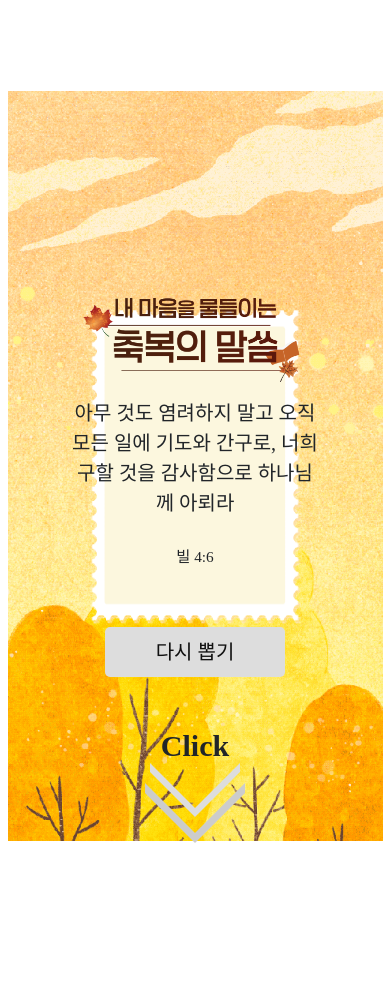
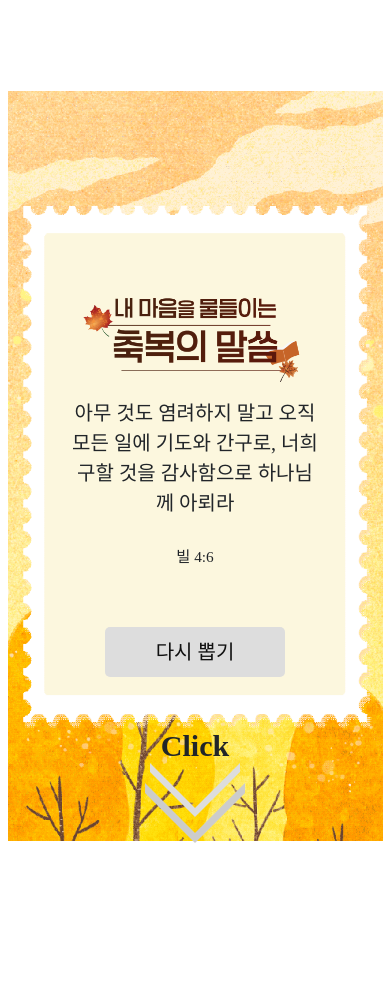
Before and after one commit to HY-youn/wordsquareTodaywordLottery, a website: page index.html in a window 390 px wide. Shown: the part 800-1804 px from the top of the page. Drawn offline with nearby package versions, Linux system fonts and the light colour scheme; a web font is replaced by a local one.

Commit message:
modify past version

```diff
--- a/css/style.css
+++ b/css/style.css
@@ -317,3 +317,38 @@ transform: translateX(-50%) translateY(-50%);
     bottom:3rem;
   }
   }
+
+
+  @media screen and (max-width: 480px){
+    .container-bg2{
+      position: relative;
+    }
+    .ws-word-bg{
+      position: absolute;
+      top: 50%;
+    left: 50%;
+    transform: translateX(-50%) translateY(-50%);
+      background-image: url(../img/bg-envelope.png);
+      background-repeat: no-repeat;
+      background-position: center center;
+      background-size: contain;
+      width: 100%;
+      height: 80vh;
+    }
+    .ws-word-paragraph {
+      position: absolute;
+      top: 40%;
+      left: 50%;
+      width: 25rem;
+      text-align: center;
+      transform: translateX(-50%);
+    }
+
+    .ws-word-paragraph p{
+      font-family: 'Hakgyoansim BareondotumBold';
+      font-size: 2rem;
+    }
+    .ws-word-paragraph h3{
+      margin-top: 3rem;
+    }
+  }
```
